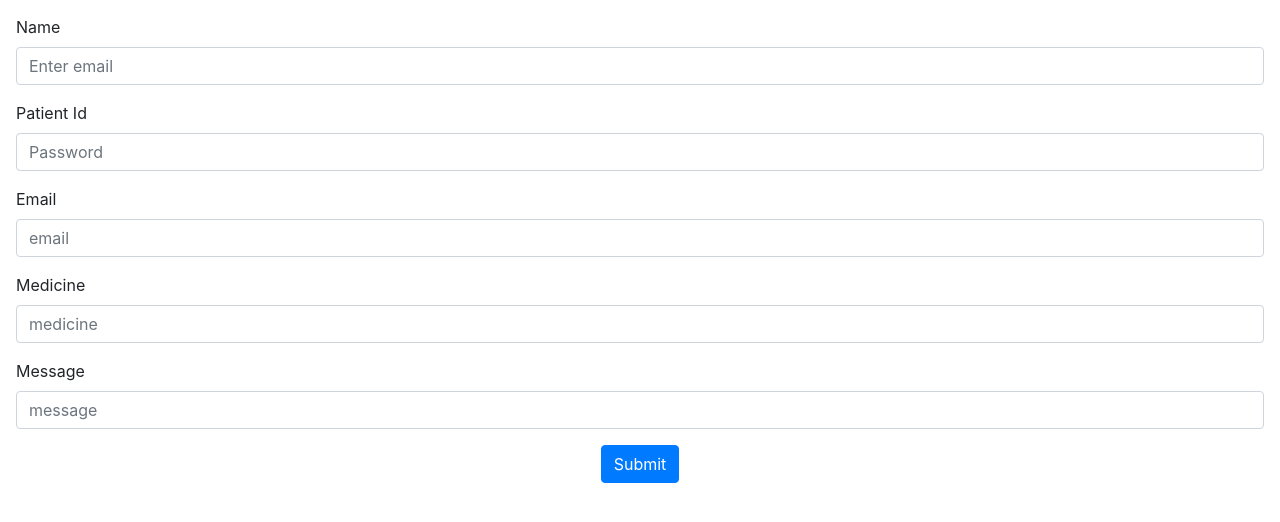
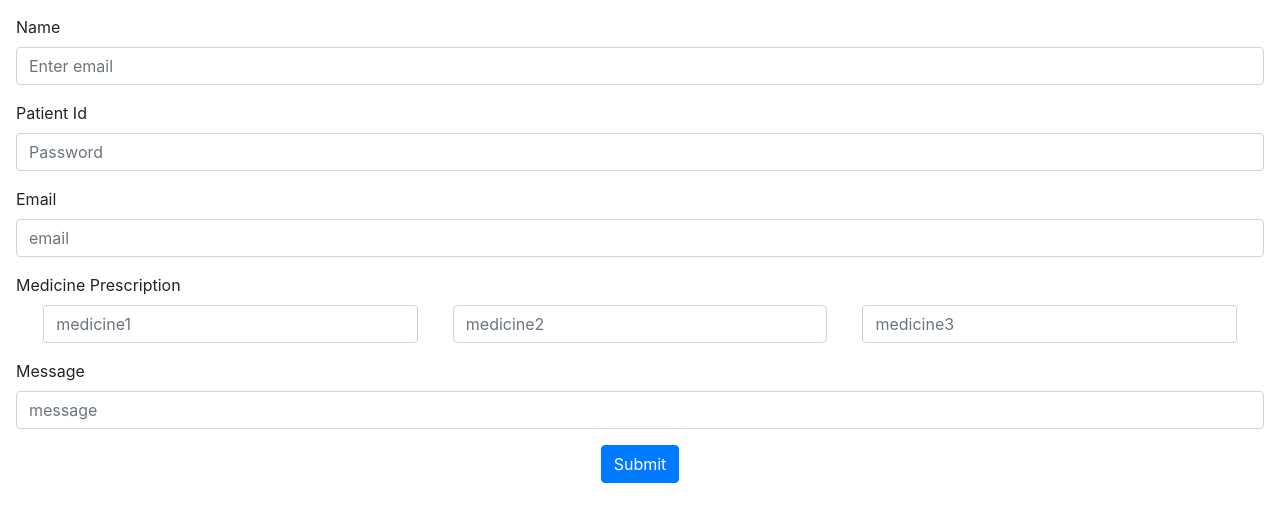
Before and after one commit to AritraChakraborty2003/HealthTechCoders, a Django app: page /medicine in a window 1280 px wide. Shown: the part 181-703 px from the top of the page. Run offline with Django 4.2, Linux system fonts and the light colour scheme; a user stored in the database is signed in.

Commit message:
Medicine Update Proccess

```diff
--- a/home/admin.py
+++ b/home/admin.py
@@ -1,10 +1,10 @@
 from django.contrib import admin
-from home.models import Contact,Patient,Doctor,medicine,patAmbulance,regAmbulances,ambulances
+from home.models import Contact,Patient,Doctor,medicines,patAmbulance,regAmbulances,ambulances
 # Register your models here.
 admin.site.register(Contact)
 admin.site.register(Patient)
 admin.site.register(Doctor)
-admin.site.register(medicine)
+admin.site.register(medicines)
 admin.site.register(patAmbulance)
 admin.site.register(ambulances)
 admin.site.register(regAmbulances)
--- a/home/models.py
+++ b/home/models.py
@@ -24,12 +24,13 @@ class Doctor(models.Model):
     Degree=models.TextField()
     Specialist=models.TextField()
     email=models.TextField()
-class medicine(models.Model):
+class medicines(models.Model):
     name=models.TextField()
     patId=models.TextField()
     email=models.TextField()
     medicine=models.TextField()
     message=models.TextField()
+    price=models.IntegerField()
 
 class patAmbulance(models.Model):
     patId=models.TextField()
--- a/home/views.py
+++ b/home/views.py
@@ -13,7 +13,7 @@ from .forms import ImageForm
 from django.contrib.auth import authenticate,login
 from django.contrib.auth import logout as logouts
 from django.contrib.auth.decorators import login_required
-from home.models import Contact,Patient,Doctor,patAmbulance,ambulances as am,regAmbulances
+from home.models import Contact,Patient,Doctor,patAmbulance,ambulances as am,regAmbulances,medicines
 from django.core.mail import send_mail
 # Create your views here.
 @login_required(login_url="login")
@@ -52,10 +52,18 @@ def medicine(request):
         name=request.POST.get("name")
         email=request.POST.get("email")
         patId=request.POST.get("patId")
-        medicine=request.POST.get("medicine")
+        medicine1=request.POST.get("medicine1")
+        medicine2=request.POST.get("medicine2")
+        medicine3=request.POST.get("medicine3")
         message=request.POST.get("message")
-        details="Patient with name "+name+" and Pat Id "+patId+"medicines are "+medicine
-
+        price=request.POST.get("price")
+        details="Patient with name "+name+" and Pat Id "+patId+"medicines are "+ medicine1 + medicine2 + medicine3
+        med=medicines(name,email,patId,medicine1,price)
+        med1=medicines(name,email,patId,medicine2,price)
+        med2=medicines(name,email,patId,medicine3,price)
+        med.save()
+        med1.save()
+        med2.save()
         send_mail(
             message,
             details,
--- a/templates/medicine.html
+++ b/templates/medicine.html
@@ -30,9 +30,12 @@
             <input type="email" name="email" class="form-control" id="exampleInputPassword1" placeholder="email">
           </div>
 
-          <div class="form-group">
-            <label for="exampleInputPassword1">Medicine</label>
-            <input type="text" name="medicine" class="form-control" id="exampleInputPassword1" placeholder="medicine">
+          <label for="fg">Medicine Prescription</label>
+          <div class="form-group" id="fg" name="fg" style="display:flex;justify-content:space-evenly">
+
+            <input type="text" name="medicine1" style="width:30%" class="form-control" id="exampleInputPassword1" placeholder="medicine1">
+            <input type="text" name="medicine2" style="width:30%;margin-left:1vmin" class="form-control" id="exampleInputPassword1" placeholder="medicine2">
+            <input type="text" name="medicine3" style="width:30%;margin-left:1vmin" class="form-control" id="exampleInputPassword1" placeholder="medicine3">
           </div>
 
           <div class="form-group">
```
Also changed, not shown: db.sqlite3, home/migrations/0015_medicines_delete_medicine.py (added).
